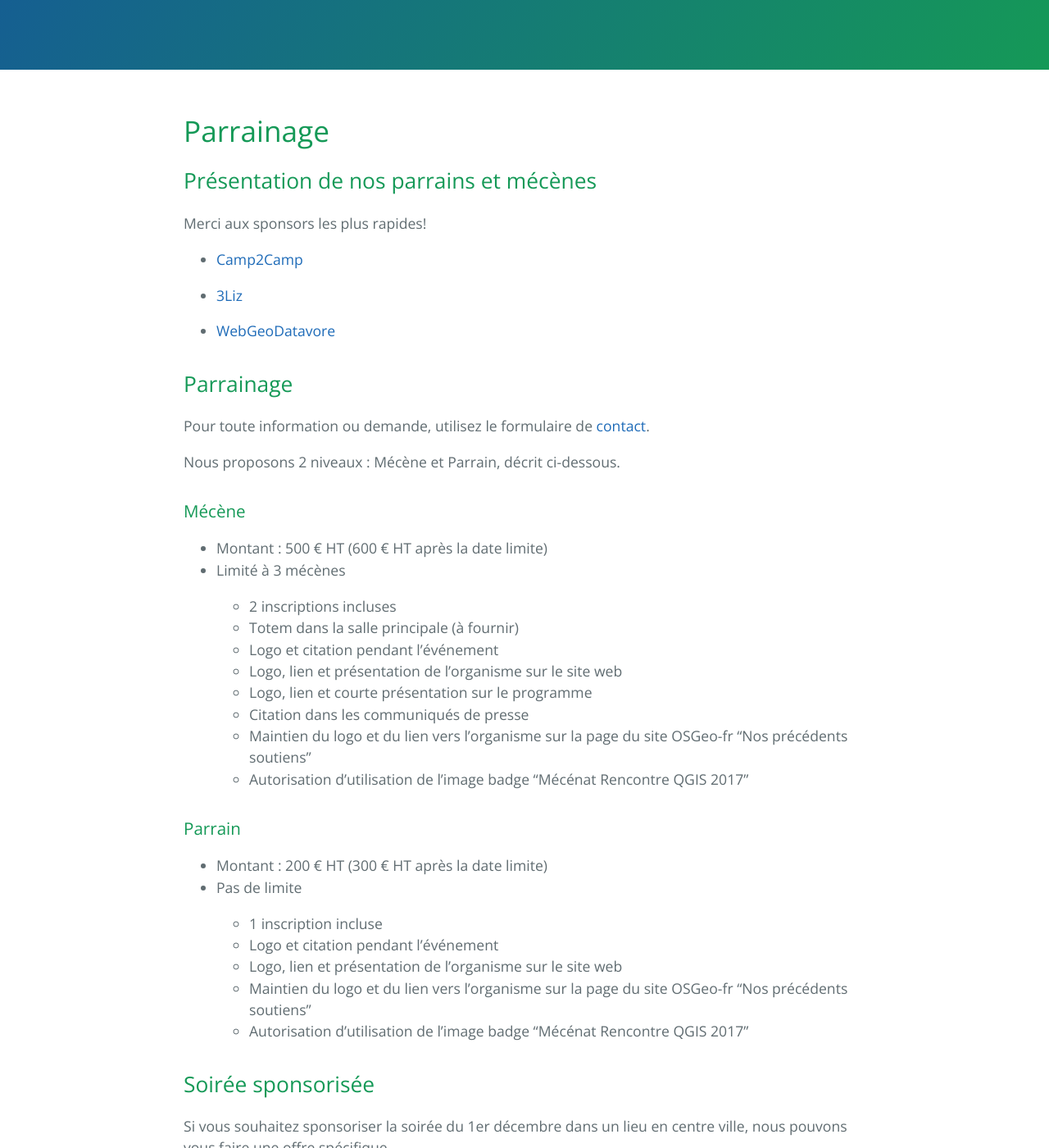
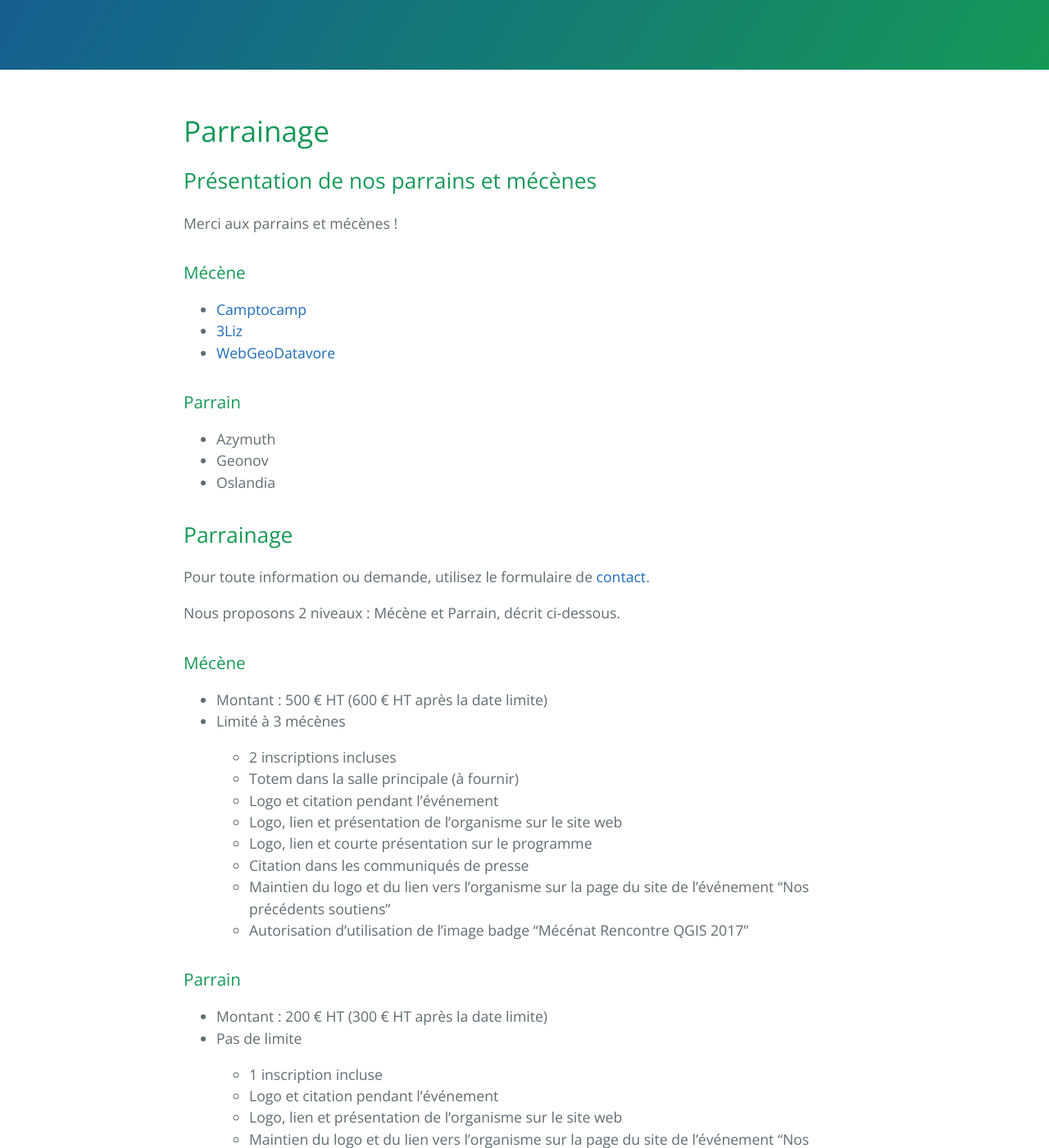
Before and after one commit to OSGeo-fr/QGIS-conf-fr-website, a Jekyll site: the page built from z30_parrainnages.md, in a window 1280 px wide and 1400 px high, scrolled down 366 px. Shown: the whole window at 82% size. Built offline with Jekyll 4.4.1, drawn with Linux system fonts in a browser that asks for light colours; some of the changed text lies outside the part shown.

Commit message:
Update z30_parrainnages.md

```diff
--- a/z30_parrainnages.md
+++ b/z30_parrainnages.md
@@ -5,13 +5,19 @@ tagline: Nous remercions nos généreux sponsors !
 ---
 ## Présentation de nos parrains et mécènes
 
-Merci aux sponsors les plus rapides!
+Merci aux parrains et mécènes !
 
-- [Camp2Camp](https://www.camptocamp.com/)
+### Mécène
 
+- [Camptocamp](https://www.camptocamp.com/)
 - [3Liz](https://www.3liz.com/)
+- [WebGeoDatavore](http://webgeodatavore.com/)
 
-- [WebGeoDatavore](http://webgeodatavore.com/)
+### Parrain
+
+- Azymuth
+- Geonov
+- Oslandia
 
 ## Parrainage
 
@@ -30,7 +36,7 @@ Nous proposons 2 niveaux : Mécène et Parrain, décrit ci-dessous.
   * Logo, lien et présentation de l'organisme sur le site web
   * Logo, lien et courte présentation sur le programme
   * Citation dans les communiqués de presse
-  * Maintien du logo et du lien vers l'organisme sur la page du site OSGeo-fr "Nos précédents soutiens"
+  * Maintien du logo et du lien vers l'organisme sur la page du site de l'événement "Nos précédents soutiens"
   * Autorisation d'utilisation de l'image badge "Mécénat Rencontre QGIS 2017"
 
 ### Parrain
@@ -41,7 +47,7 @@ Nous proposons 2 niveaux : Mécène et Parrain, décrit ci-dessous.
   * 1 inscription incluse
   * Logo et citation pendant l'événement
   * Logo, lien et présentation de l'organisme sur le site web
-  * Maintien du logo et du lien vers l'organisme sur la page du site OSGeo-fr "Nos précédents soutiens"
+  * Maintien du logo et du lien vers l'organisme sur la page du site de l'événement "Nos précédents soutiens"
   * Autorisation d'utilisation de l'image badge "Mécénat Rencontre QGIS 2017"
 
 ## Soirée sponsorisée
```
